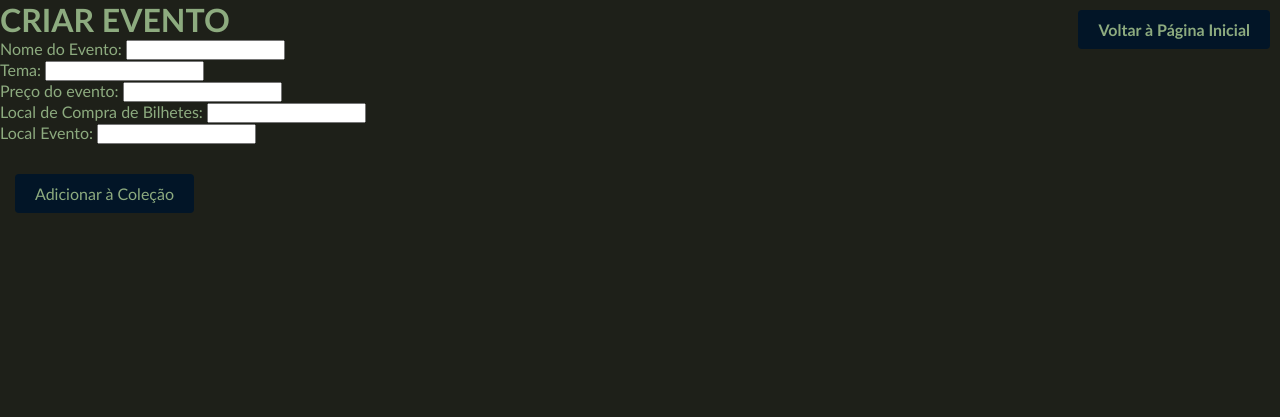
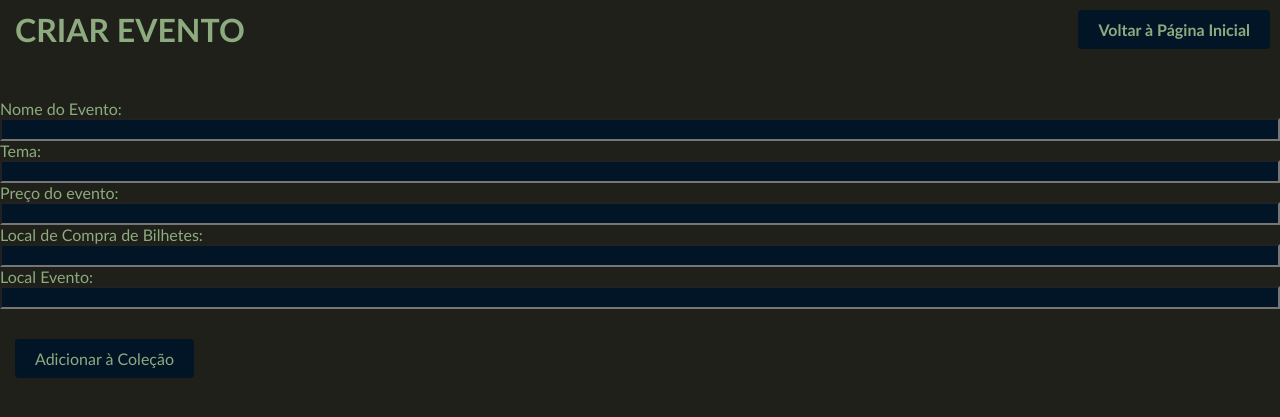
Before and after one commit to joaomiranda1220911/SINF1_2024-G03, a PHP site: page /pag_eventos.html in a window 1280 px wide. Shown: the top 417 px of the page. Run offline with PHP 8.4, Linux system fonts and the light colour scheme.

Commit message:
criar evento style

```diff
--- a/home_page.html
+++ b/home_page.html
@@ -83,7 +83,7 @@
                 <button><h3>Eventos</h3></button>
                 <div class="conteudo_eventos">
                     <a href="pag_prox-evento">Próximo evento</a>
-                    <a href="pag_criar-evento">Criar evento</a>
+                    <a href="pag_criar-evento.html">Criar evento</a>
                     <a href="pag_eventos.html">Todos</a>
                 </div>
             </div>
--- a/style.css
+++ b/style.css
@@ -567,3 +567,89 @@ nav{
 .home-page_btn button:hover {
     background-color: #05192A;
 }
+
+/* ---------- pag_criar-evento ---------- */
+
+
+.criar_evento_titulo{
+    display: flex;
+    margin-left: 15px;
+    margin-bottom: 50px;
+    margin-top: 10px;
+}
+
+.form_nome-evento input {
+    width: 100%;
+    background-color: #021527;
+    color: #8DAB7F;
+    font-size: 16px;
+    align-items: left;
+}
+
+.form_tema-evento input {
+    width: 100%;
+    background-color: #021527;
+    color: #8DAB7F;
+    font-size: 16px;
+    align-items: left;
+}
+
+.form_preco-evento input {
+    width: 100%;
+    background-color: #021527;
+    color: #8DAB7F;
+    font-size: 16px;
+    align-items: left;
+}
+
+.form_local-compra-bilhetes input{
+    width: 100%;
+    background-color: #021527;
+    color: #8DAB7F;
+    font-size: 16px;
+    align-items: left;
+}
+
+.form_local-evento input{
+    width: 100%;
+    background-color: #021527;
+    color: #8DAB7F;
+    font-size: 16px;
+    align-items: left;
+}
+
+
+.submit_btn button {
+    background-color: #021527;
+    border: none;
+    color: #8DAB7F;
+    padding: 10px 20px;
+    font-size: 16px;
+    border-radius: 4px;
+    cursor: pointer;
+    transition: background-color 0.3s ease;
+    margin-left: 15px;
+    margin-top: 30px;
+}
+
+.submit_btn button:hover {
+    background-color: #05192A;
+}
+
+.home-page_btn {
+    background-color: #021527;
+    border: none;
+    color: #8DAB7F;
+    padding: 10px 20px;
+    font-size: 16px;
+    border-radius: 4px;
+    cursor: pointer;
+    transition: background-color 0.3s ease;
+    position: absolute;
+    top: 10px;
+    right: 10px;
+}
+
+.home-page_btn button:hover {
+    background-color: #05192A;
+}
```
